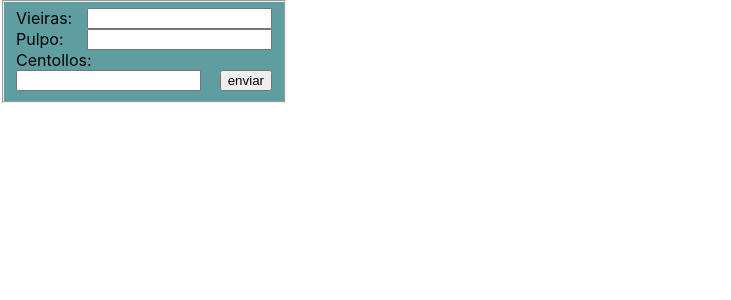
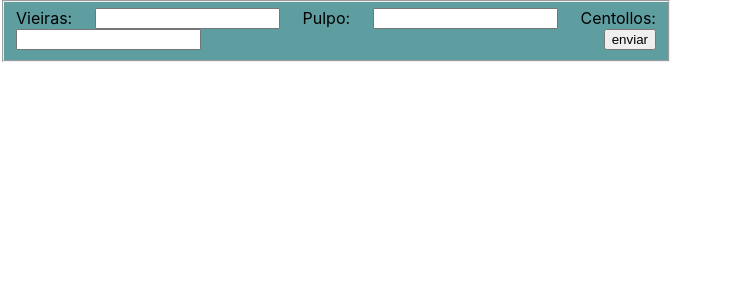
Before and after one commit to KevinTomasKlein/Kata-Lonja-React, a React (Create React App) app in the folder my-app/: page / in a window 1280 px wide. Shown: the top 300 px of the page, without its empty margins (0-731 px from the left). Built offline with nearby package versions, Linux system fonts and the light colour scheme.

Commit message:
Kevin:Aplicada funcionalidad del ejercicio de la Kata sin control de errores

```diff
--- a/my-app/src/App.css
+++ b/my-app/src/App.css
@@ -38,7 +38,7 @@
 }
 fieldset {
   display: flex;
-  width: 20%;
+  width: 50%;
   flex-wrap: wrap;
   justify-content: space-between;
   background-color: cadetblue;
--- a/my-app/src/App.tsx
+++ b/my-app/src/App.tsx
@@ -1,43 +1,16 @@
 import React from "react";
-
+import FormularioPeso from "./FormularioPeso";
 import "./App.css";
 
-function FormularioPeso() {
 
-  function handleSubmit(event:any) {
-    event.preventDefault()
-    console.log('pesos enviados');
-    const vieiras: number = event.target.elements.vieirasInput.value;
-    const pulpo: number = event.target.elements.pulpoInput.value;
-    const centollos: number = event.target.elements.centollosInput.value;
-  }
-
-  return (
-    <form onSubmit={handleSubmit}>
-      <fieldset>
-        <label htmlFor="vieirasInput">Vieiras:</label>
-        <input type='number' id="vieirasInput"></input>
-
-        <label htmlFor="pulpoInput">Pulpo:</label>
-        <input type='number' id="pulpoInput"></input>
-
-        <label htmlFor="centollosInput">Centollos:</label>
-        <input type='number' id="centollosInput"></input>
-
-        <input type="submit" value="enviar" />
-      </fieldset>
-    </form>
-  )
-}
 
 function App() {
-
   return (
     <div className="App">
       <header>
         <title>Kata Lonja React</title>
       </header>
-      <FormularioPeso />
+        <FormularioPeso />
     </div>
   );
 }
--- /dev/null
+++ b/my-app/src/FormularioPeso.tsx
@@ -0,0 +1,136 @@
+import React from "react";
+
+
+function FormularioPeso() :any{
+  function handleSubmit(event: any) {
+    event.preventDefault();
+    console.log("pesos enviados");
+    const vieiras: number = event.target.elements.vieirasInput.value;
+    const pulpo: number = event.target.elements.pulpoInput.value;
+    const centollos: number = event.target.elements.centollosInput.value;
+
+    interface Ciudad {
+      nombres: string[];
+      tipoAlimentos: string[];
+      precioAlimentos: number[][];
+      distanciaCiudad: number[];
+    }
+
+    const ciudades: Ciudad = {
+      nombres: ["Madrid", "Barcelona", "Lisboa"],
+      tipoAlimentos: ["Vieiras", "Pulpo", "Centollos"],
+      precioAlimentos: [
+        [500, 0, 450],
+        [450, 120, 0],
+        [600, 100, 500],
+      ],
+      distanciaCiudad: [800, 1100, 600],
+    };
+
+    function calcularCiudad(
+      cantidadAlimento1: number,
+      precio1: number,
+      cantidadAlimento2: number,
+      precio2: number,
+      cantidadAlimento3: number,
+      precio3: number
+    ): number {
+      return (
+        precio1 * cantidadAlimento1 +
+        precio2 * cantidadAlimento2 +
+        cantidadAlimento3 * precio3
+      );
+    }
+
+    function calcularCiudadConDesprecioCarga(
+      precioPorCiudad: number,
+      distanciaCiudad: number
+    ): number {
+      let desprecioPorTransporte = 1 - (0.01 * distanciaCiudad) / 100;
+      let precioCargarFurgoneta = 5 + 2 * distanciaCiudad;
+      return precioPorCiudad * desprecioPorTransporte - precioCargarFurgoneta;
+    }
+
+    let Madrid: number;
+    let Barcelona: number;
+    let Lisboa: number;
+
+    for (let i: number = 0; i < ciudades.nombres.length; i++) {
+      let precioPorCiudadX: any;
+      var datos: number;
+
+      switch (ciudades.nombres[i]) {
+        case "Madrid":
+          precioPorCiudadX = calcularCiudad(
+            ciudades.precioAlimentos[i][0],
+            vieiras,
+            ciudades.precioAlimentos[i][1],
+            pulpo,
+            ciudades.precioAlimentos[i][2],
+            centollos
+          );
+          Madrid = calcularCiudadConDesprecioCarga(
+            precioPorCiudadX,
+            ciudades.distanciaCiudad[i]
+          );
+          break;
+        case "Barcelona":
+          precioPorCiudadX = calcularCiudad(
+            ciudades.precioAlimentos[i][0],
+            vieiras,
+            ciudades.precioAlimentos[i][1],
+            pulpo,
+            ciudades.precioAlimentos[i][2],
+            centollos
+          );
+          Barcelona = calcularCiudadConDesprecioCarga(
+            precioPorCiudadX,
+            ciudades.distanciaCiudad[i]
+          );
+          break;
+        case "Lisboa":
+          precioPorCiudadX = calcularCiudad(
+            ciudades.precioAlimentos[i][0],
+            vieiras,
+            ciudades.precioAlimentos[i][1],
+            pulpo,
+            ciudades.precioAlimentos[i][2],
+            centollos
+          );
+          Lisboa = calcularCiudadConDesprecioCarga(
+            precioPorCiudadX,
+            ciudades.distanciaCiudad[i]
+          );
+          break;
+      }
+    }
+
+    function menorPrecioCiudad() {
+      return Madrid > Barcelona && Madrid > Lisboa
+        ? alert("En Madrid se obtendrían más beneficios")
+        : Barcelona > Lisboa
+        ? alert("En Barcelona se obtendrían más beneficios")
+        : alert("En Lisboa se obtendrían más beneficios");
+    }
+    menorPrecioCiudad();
+  }
+
+  return (
+    <form onSubmit={handleSubmit}>
+      <fieldset>
+        <label htmlFor="vieirasInput">Vieiras:</label>
+        <input type="number" id="vieirasInput"></input>
+
+        <label htmlFor="pulpoInput">Pulpo:</label>
+        <input type="number" id="pulpoInput"></input>
+
+        <label htmlFor="centollosInput">Centollos:</label>
+        <input type="number" id="centollosInput"></input>
+
+        <input type="submit" value="enviar" />
+      </fieldset>
+    </form>
+  );
+}
+
+export default FormularioPeso;
```
